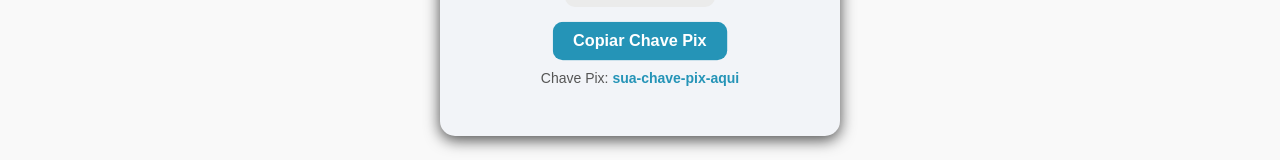
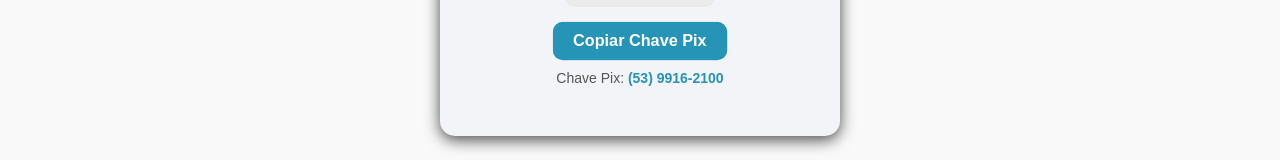
Before and after one commit to FelipePhRosa/FCS, a React (Create React App) app: page / in a window 1280 px wide. Shown: the part 3304-3464 px from the top of the page. Built offline with nearby package versions, Linux system fonts and the light colour scheme.

Commit message:
Adição de Informações

```diff
--- a/src/components/layout/Pix/Pix.jsx
+++ b/src/components/layout/Pix/Pix.jsx
@@ -18,7 +18,7 @@
           Copiar Chave Pix
         </button>
       </div>
-      <p className="pix-key">Chave Pix: <span>sua-chave-pix-aqui</span></p>
+      <p className="pix-key">Chave Pix: <span>(53) 9916-2100</span></p>
     </div>
   );
 }
```
